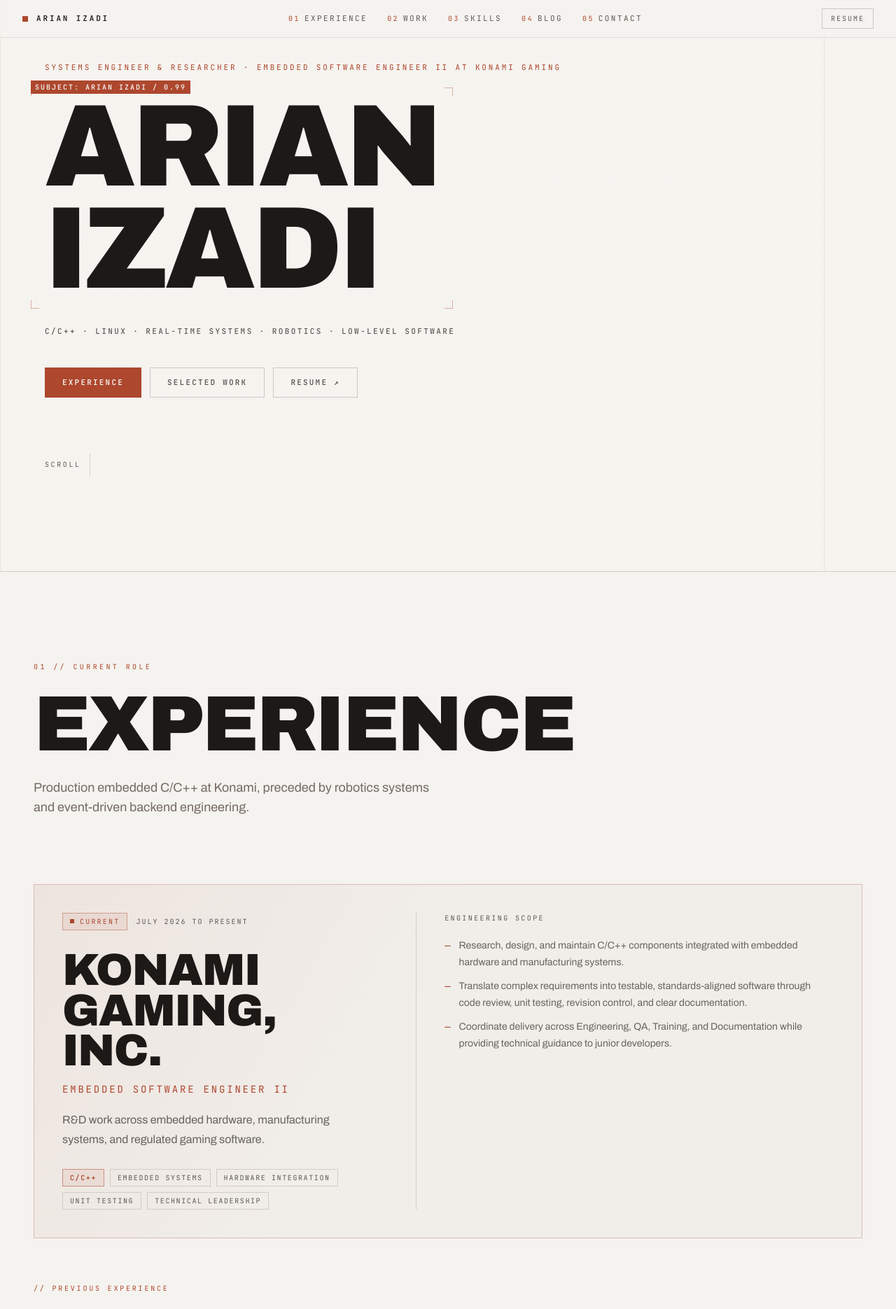
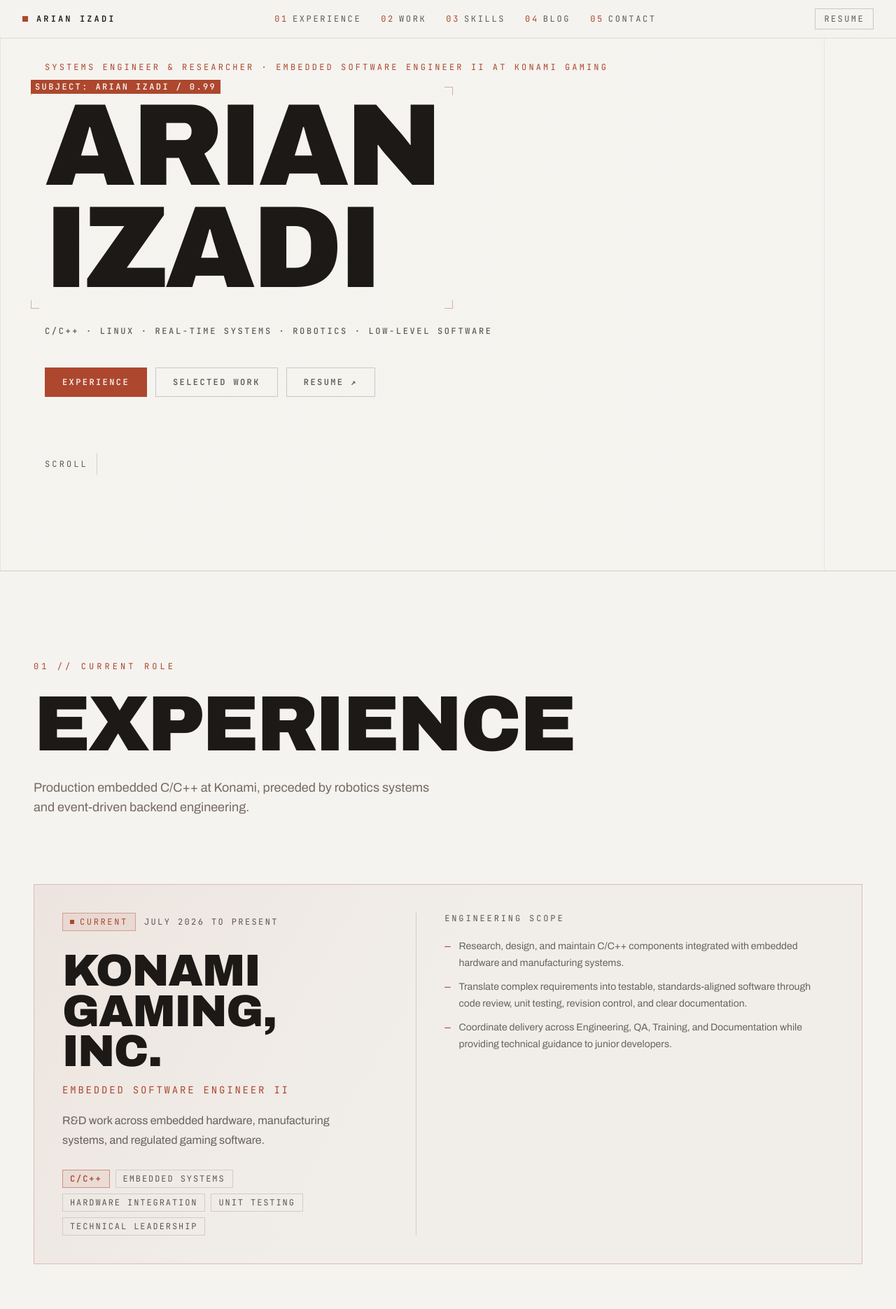
Before and after one commit to arianizadi/next-blog, a Next.js app: page / in a window 1280 px wide. Shown: the top 1870 px of the page at 70% size. Built offline with nearby package versions, Linux system fonts and the light colour scheme.

Commit message:
Polish legibility with Impeccable audit

```diff
--- a/components/BlogArticleHeader.tsx
+++ b/components/BlogArticleHeader.tsx
@@ -24,13 +24,13 @@
     >
       <Link
         href="/blog"
-        className="mb-10 inline-flex items-center gap-2 font-mono text-[11px] uppercase tracking-[0.22em] text-foreground/70 no-underline transition-colors hover:text-terracotta"
+        className="mb-10 inline-flex items-center gap-2 font-mono text-xs uppercase tracking-[0.22em] text-foreground/70 no-underline transition-colors hover:text-terracotta"
       >
         ← /blog
       </Link>
 
       <header>
-        <p className="mb-4 font-mono text-[10px] uppercase tracking-[0.3em] text-terracotta">
+        <p className="mb-4 font-mono text-xs uppercase tracking-[0.3em] text-terracotta">
           Log entry ·{" "}
           <time dateTime={dateISO} className="text-foreground/70">
             {dateLabel}
--- a/components/BlogPostGrid.tsx
+++ b/components/BlogPostGrid.tsx
@@ -56,7 +56,7 @@
         <span
           role="status"
           aria-live="polite"
-          className="shrink-0 font-mono text-[10px] tracking-[0.18em] text-foreground/70"
+          className="shrink-0 font-mono text-xs tracking-[0.18em] text-foreground/70"
         >
           {visible.length}/{posts.length} RECORDS
         </span>
@@ -90,7 +90,7 @@
               >
                 <time
                   dateTime={post.date}
-                  className="shrink-0 font-mono text-[11px] tracking-[0.18em] text-foreground/70"
+                  className="shrink-0 font-mono text-xs tracking-[0.18em] text-foreground/70"
                 >
                   {formatDate(post.date)}
                 </time>
@@ -102,7 +102,7 @@
                     {post.description}
                   </span>
                 </span>
-                <span className="hidden shrink-0 font-mono text-[10px] uppercase tracking-[0.16em] text-foreground/70 lg:block">
+                <span className="hidden shrink-0 font-mono text-xs uppercase tracking-[0.16em] text-foreground/70 lg:block">
                   {post.tags.map((t) => `#${t}`).join(" ")}
                 </span>
                 <span className="shrink-0 font-mono text-sm text-foreground/70 transition-all group-hover:translate-x-1 group-hover:text-terracotta">
--- a/components/CapabilityMatrix.tsx
+++ b/components/CapabilityMatrix.tsx
@@ -54,9 +54,9 @@
                     <li
                       key={skill}
                       className={cn(
-                        "border border-border px-2.5 py-1.5 font-mono text-[10px] uppercase tracking-[0.14em] text-foreground/70",
+                        "border border-border px-2.5 py-1.5 font-mono text-xs uppercase tracking-[0.14em] text-foreground/70",
                         primary &&
-                          "border-terracotta/50 bg-terracotta/8 px-3 text-[11px] font-semibold text-terracotta"
+                          "border-terracotta/50 bg-terracotta/8 px-3 text-xs font-semibold text-terracotta"
                       )}
                     >
                       {skill}
--- a/components/Experience.tsx
+++ b/components/Experience.tsx
@@ -24,7 +24,7 @@
       <li
         key={technology}
         className={cn(
-          "border border-border px-2.5 py-1 font-mono text-[10px] uppercase tracking-[0.16em] text-foreground/70",
+          "border border-border px-2.5 py-1 font-mono text-xs uppercase tracking-[0.16em] text-foreground/70",
           isPrimaryTechnology(technology) &&
             "border-terracotta/50 bg-terracotta/8 font-semibold text-terracotta"
         )}
@@ -80,11 +80,11 @@
           <h3 className="font-display text-2xl font-bold uppercase leading-none tracking-tight text-foreground">
             {job.company}
           </h3>
-          <p className="mt-2 font-mono text-[10px] uppercase tracking-[0.18em] text-terracotta">
+          <p className="mt-2 font-mono text-xs uppercase tracking-[0.18em] text-terracotta">
             {job.role}
           </p>
         </div>
-        <p className="font-mono text-[10px] uppercase tracking-[0.18em] text-foreground/70">
+        <p className="font-mono text-xs uppercase tracking-[0.18em] text-foreground/70">
           {job.dates}
         </p>
       </div>
@@ -127,11 +127,11 @@
         <div className="relative grid gap-10 p-6 md:p-10 lg:grid-cols-[0.85fr_1.15fr] lg:gap-16">
           <div>
             <div className="flex flex-wrap items-center gap-3">
-              <span className="inline-flex items-center gap-2 border border-terracotta/40 bg-terracotta/8 px-2.5 py-1 font-mono text-[10px] uppercase tracking-[0.22em] text-terracotta">
+              <span className="inline-flex items-center gap-2 border border-terracotta/40 bg-terracotta/8 px-2.5 py-1 font-mono text-xs uppercase tracking-[0.22em] text-terracotta">
                 <span aria-hidden className="h-1.5 w-1.5 bg-terracotta" />
                 Current
               </span>
-              <span className="font-mono text-[10px] uppercase tracking-[0.2em] text-foreground/70">
+              <span className="font-mono text-xs uppercase tracking-[0.2em] text-foreground/70">
                 {currentExperience.dates}
               </span>
             </div>
@@ -152,7 +152,7 @@
           </div>
 
           <div className="border-t border-border pt-7 lg:border-l lg:border-t-0 lg:pl-10 lg:pt-0">
-            <p className="mb-5 font-mono text-[10px] uppercase tracking-[0.24em] text-foreground/70">
+            <p className="mb-5 font-mono text-xs uppercase tracking-[0.24em] text-foreground/70">
               Engineering scope
             </p>
             <ExperienceBullets points={currentExperience.bulletPoints} />
@@ -161,7 +161,7 @@
       </motion.article>
 
       <div className="mt-16">
-        <p className="mb-6 font-mono text-[10px] uppercase tracking-[0.28em] text-terracotta">
+        <p className="mb-6 font-mono text-xs uppercase tracking-[0.28em] text-terracotta">
           {"//"} Previous experience
         </p>
         <div className="grid gap-px border border-border bg-border lg:grid-cols-3">
--- a/components/Hero.tsx
+++ b/components/Hero.tsx
@@ -32,7 +32,7 @@
           initial={{ opacity: 0, y: 10 }}
           animate={{ opacity: 1, y: 0 }}
           transition={{ delay: 0.1, duration: 0.6, ease: easeOutExpo }}
-          className="mb-6 font-mono text-[10px] uppercase tracking-[0.26em] text-terracotta md:text-[11px]"
+          className="mb-6 font-mono text-xs uppercase tracking-[0.26em] text-terracotta md:text-xs"
         >
           Systems Engineer &amp; Researcher · Embedded Software Engineer II at
           Konami Gaming
@@ -51,7 +51,7 @@
             <span className="absolute right-0 top-0 h-3 w-3 border-r border-t border-terracotta/40" />
             <span className="absolute bottom-0 left-0 h-3 w-3 border-b border-l border-terracotta/40" />
             <span className="absolute bottom-0 right-0 h-3 w-3 border-b border-r border-terracotta/40" />
-            <span className="absolute -top-2.5 left-0 whitespace-nowrap bg-terracotta px-1.5 py-0.5 font-mono text-[10px] font-semibold uppercase tracking-[0.16em] text-background md:text-[10px] md:tracking-[0.2em]">
+            <span className="absolute -top-2.5 left-0 whitespace-nowrap bg-terracotta px-1.5 py-0.5 font-mono text-xs font-semibold uppercase tracking-[0.16em] text-background md:text-xs md:tracking-[0.2em]">
               Subject: Arian Izadi / 0.99
             </span>
           </motion.div>
@@ -69,7 +69,7 @@
           transition={{ delay: 0.35, duration: 0.75, ease: easeOutExpo }}
           className="mt-8 max-w-2xl"
         >
-          <p className="font-mono text-[10px] font-medium uppercase leading-6 tracking-[0.2em] text-foreground/70 md:text-[11px] md:tracking-[0.22em]">
+          <p className="font-mono text-xs font-medium uppercase leading-6 tracking-[0.2em] text-foreground/70 md:text-xs md:tracking-[0.22em]">
             C/C++ · Linux · Real-Time Systems · Robotics · Low-Level Software
           </p>
         </motion.div>
@@ -82,13 +82,13 @@
         >
           <a
             href="#experience"
-            className="border border-terracotta bg-terracotta px-6 py-3 font-mono text-[11px] font-semibold uppercase tracking-[0.2em] text-background transition-colors hover:bg-transparent hover:text-terracotta"
+            className="border border-terracotta bg-terracotta px-6 py-3 font-mono text-xs font-semibold uppercase tracking-[0.2em] text-background transition-colors hover:bg-transparent hover:text-terracotta"
           >
             Experience
           </a>
           <a
             href="#work"
-            className="border border-foreground/20 px-6 py-3 font-mono text-[11px] font-semibold uppercase tracking-[0.2em] text-foreground/70 transition-colors hover:border-terracotta hover:text-terracotta"
+            className="border border-foreground/20 px-6 py-3 font-mono text-xs font-semibold uppercase tracking-[0.2em] text-foreground/70 transition-colors hover:border-terracotta hover:text-terracotta"
           >
             Selected Work
           </a>
@@ -96,7 +96,7 @@
             href={siteConfig.links.resume}
             target="_blank"
             rel="noopener noreferrer"
-            className="border border-foreground/20 px-6 py-3 font-mono text-[11px] font-semibold uppercase tracking-[0.2em] text-foreground/70 transition-colors hover:border-foreground hover:text-foreground"
+            className="border border-foreground/20 px-6 py-3 font-mono text-xs font-semibold uppercase tracking-[0.2em] text-foreground/70 transition-colors hover:border-foreground hover:text-foreground"
           >
             Resume ↗
           </a>
@@ -107,7 +107,7 @@
           animate={{ opacity: 1 }}
           transition={{ delay: 0.8, duration: 0.9 }}
           href="#experience"
-          className="group mt-20 hidden items-center gap-3 self-start font-mono text-[10px] uppercase tracking-[0.26em] text-foreground/70 transition-colors hover:text-terracotta md:flex"
+          className="group mt-20 hidden items-center gap-3 self-start font-mono text-xs uppercase tracking-[0.26em] text-foreground/70 transition-colors hover:text-terracotta md:flex"
         >
           Scroll
           <span className="h-8 w-px overflow-hidden bg-foreground/15">
--- a/components/NavBar.tsx
+++ b/components/NavBar.tsx
@@ -123,7 +123,7 @@
             href="/"
             aria-hidden={open}
             tabIndex={open ? -1 : undefined}
-            className="group flex items-center gap-3 font-mono text-[11px] font-semibold uppercase tracking-[0.26em] text-foreground"
+            className="group flex items-center gap-3 font-mono text-xs font-semibold uppercase tracking-[0.26em] text-foreground"
           >
             <span className="inline-block h-2 w-2 bg-terracotta" />
             Arian Izadi
@@ -145,13 +145,13 @@
                     : undefined
                 }
                 className={cn(
-                  "group flex items-baseline gap-1.5 font-mono text-[11px] uppercase tracking-[0.22em] transition-colors",
+                  "group flex items-baseline gap-1.5 font-mono text-xs uppercase tracking-[0.22em] transition-colors",
                   isActive(link.href)
                     ? "text-foreground"
                     : "text-foreground/70 hover:text-foreground"
                 )}
               >
-                <span className="text-[10px] text-terracotta">{link.id}</span>
+                <span className="text-xs text-terracotta">{link.id}</span>
                 {link.label}
                 {isActive(link.href) && (
                   <span className="ml-0.5 inline-block h-1 w-1 translate-y-px bg-terracotta" />
@@ -165,7 +165,7 @@
               href={siteConfig.links.resume}
               target="_blank"
               rel="noopener noreferrer"
-              className="hidden border border-foreground/20 px-3 py-1.5 font-mono text-[10px] uppercase tracking-[0.2em] text-foreground/70 transition-colors hover:border-terracotta hover:text-terracotta lg:inline-block"
+              className="hidden border border-foreground/20 px-3 py-1.5 font-mono text-xs uppercase tracking-[0.2em] text-foreground/70 transition-colors hover:border-terracotta hover:text-terracotta lg:inline-block"
             >
               Resume
             </a>
@@ -242,7 +242,7 @@
                 ))}
               </ul>
             </nav>
-            <div className="mt-10 flex items-center justify-between font-mono text-[10px] uppercase tracking-[0.24em] text-foreground/70">
+            <div className="mt-10 flex items-center justify-between font-mono text-xs uppercase tracking-[0.24em] text-foreground/70">
               <a
                 href={siteConfig.links.resume}
                 target="_blank"
--- a/components/SectionHeader.tsx
+++ b/components/SectionHeader.tsx
@@ -28,7 +28,7 @@
         whileInView={{ opacity: 1, y: 0 }}
         viewport={{ once: true, margin: "-80px" }}
         transition={{ duration: 0.6, ease: easeOutExpo }}
-        className="mb-6 font-mono text-[10px] uppercase tracking-[0.34em] text-terracotta"
+        className="mb-6 font-mono text-xs uppercase tracking-[0.34em] text-terracotta"
       >
         {index} {"//"} {label}
       </motion.p>
--- a/components/Timeline.tsx
+++ b/components/Timeline.tsx
@@ -94,11 +94,11 @@
         <span className="h-1.5 w-1.5 bg-terracotta" />
       </span>
 
-      <p className="font-mono text-[10px] uppercase tracking-[0.24em] text-foreground/70">
+      <p className="font-mono text-xs uppercase tracking-[0.24em] text-foreground/70">
         [{milestone.stamp}]
       </p>
       <div className="mt-3 grid gap-4 border border-border bg-card p-6 transition-colors hover:border-terracotta/25 md:grid-cols-[auto_1fr] md:gap-10 md:p-8">
-        <span className="hidden font-mono text-[10px] tracking-[0.2em] text-foreground/70 md:block">
+        <span className="hidden font-mono text-xs tracking-[0.2em] text-foreground/70 md:block">
           {String(index + 1).padStart(2, "0")}
         </span>
         <div>
@@ -160,7 +160,7 @@
               <span className="absolute left-0 top-1 flex h-6 w-6 items-center justify-center border border-terracotta bg-background md:left-4">
                 <span className="h-1.5 w-1.5 bg-terracotta" />
               </span>
-              <p className="font-mono text-[10px] uppercase tracking-[0.24em] text-terracotta">
+              <p className="font-mono text-xs uppercase tracking-[0.24em] text-terracotta">
                 [NOW]
               </p>
               <p className="mt-4 max-w-xl text-base leading-7 text-foreground/70">
```
Also changed, not shown: components/About.tsx (+5 -5 lines), components/Contact.tsx (+5 -5 lines), components/MergeLog.tsx (+6 -6 lines), components/Work.tsx (+15 -15 lines).
